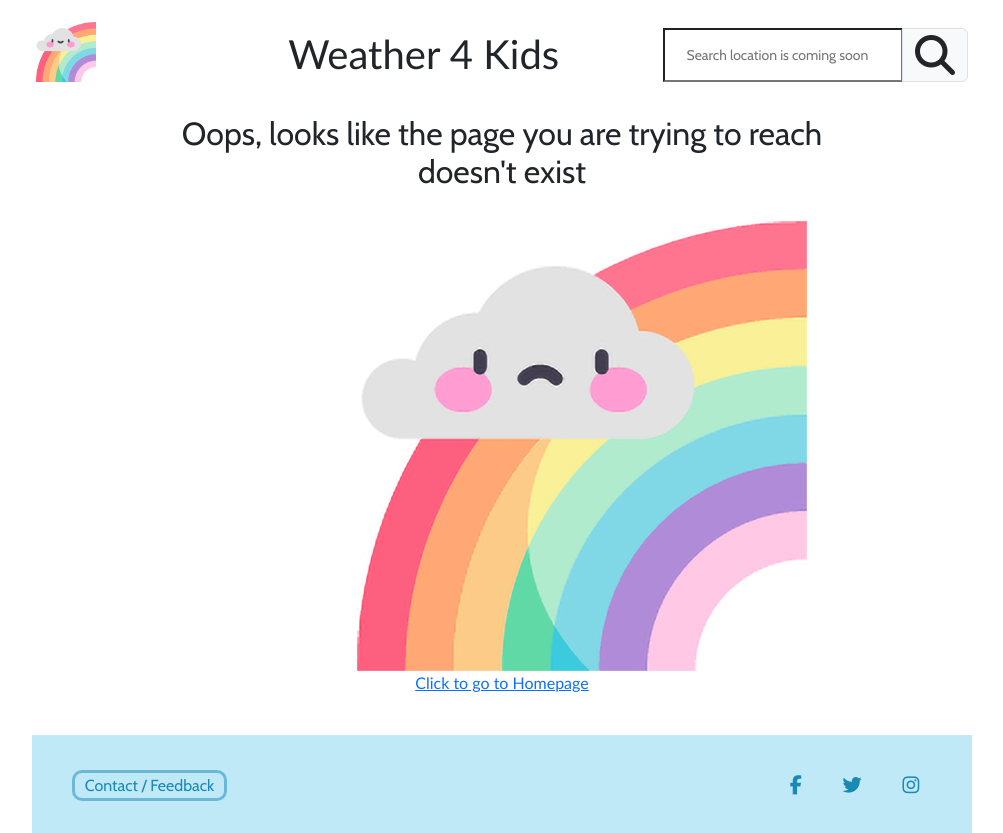
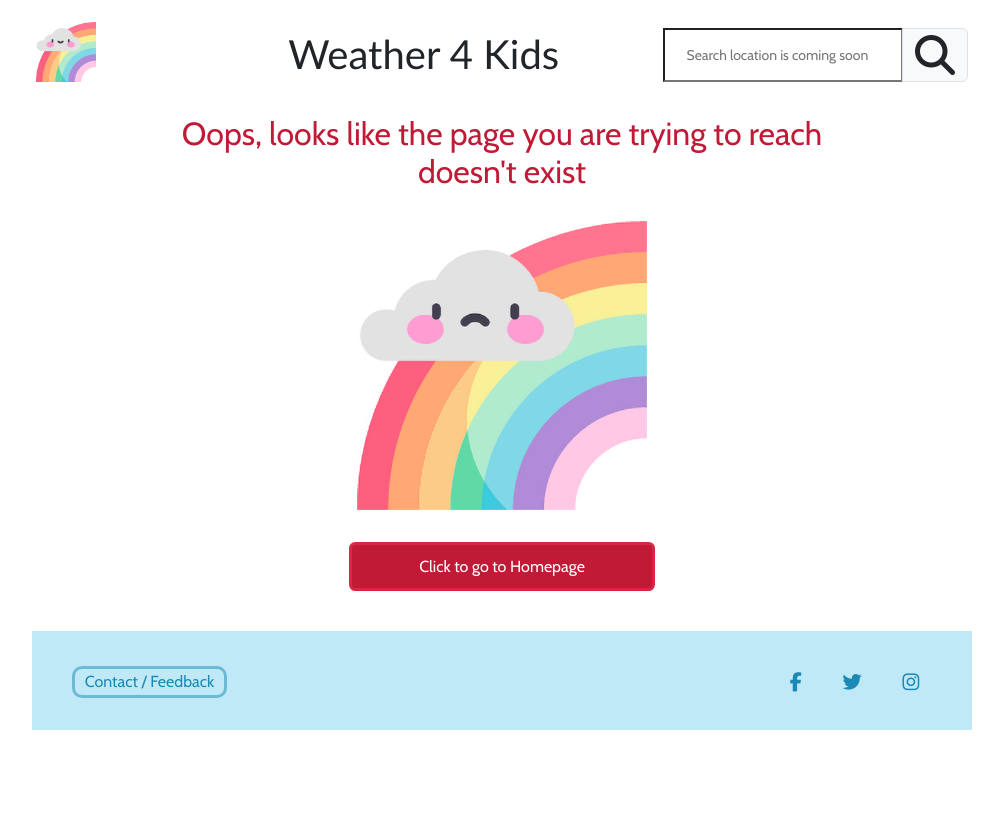
Before and after one commit to DaleFielding/weather4kids, a website: page 404.html in a window 1280 px wide. Shown: the whole page, without its empty margins (138-1141 px from the left). After the commit the page ends 800 px from the top, so only its background shows below. Drawn offline with nearby package versions, Linux system fonts and the light colour scheme; a web font is replaced by a local one.

Commit message:
Style: 404 page

```diff
--- a/assets/css/style.css
+++ b/assets/css/style.css
@@ -244,3 +244,45 @@ footer {
   border-radius: 5px;
   cursor: pointer;
 }
+
+
+/* ----- 404 -----  */
+
+/* 404 intro message */
+.oops-message {
+  color: #c11a36;
+}
+
+
+/* Sad logo */
+
+.sad-logo {
+  width: 100%;
+}
+
+.sad-logo-container  {
+
+  border-radius: 20px;
+  text-align: center;
+}
+
+/* Go to homepage button */
+
+.go-to-homepage-btn {
+  margin-top: 2rem;
+  padding-top: 0.6rem;
+  padding-bottom: 0.6rem;
+  text-align: center;
+  border: solid 3px #d82644;
+  border-radius: 0.4rem;
+  cursor: pointer;
+  font-family: 'Cabin', Calibri, sans-serif;
+  background-color: #c11a36;
+
+}
+
+.button-link {
+ text-decoration: none;
+ color: white;
+
+}
```
